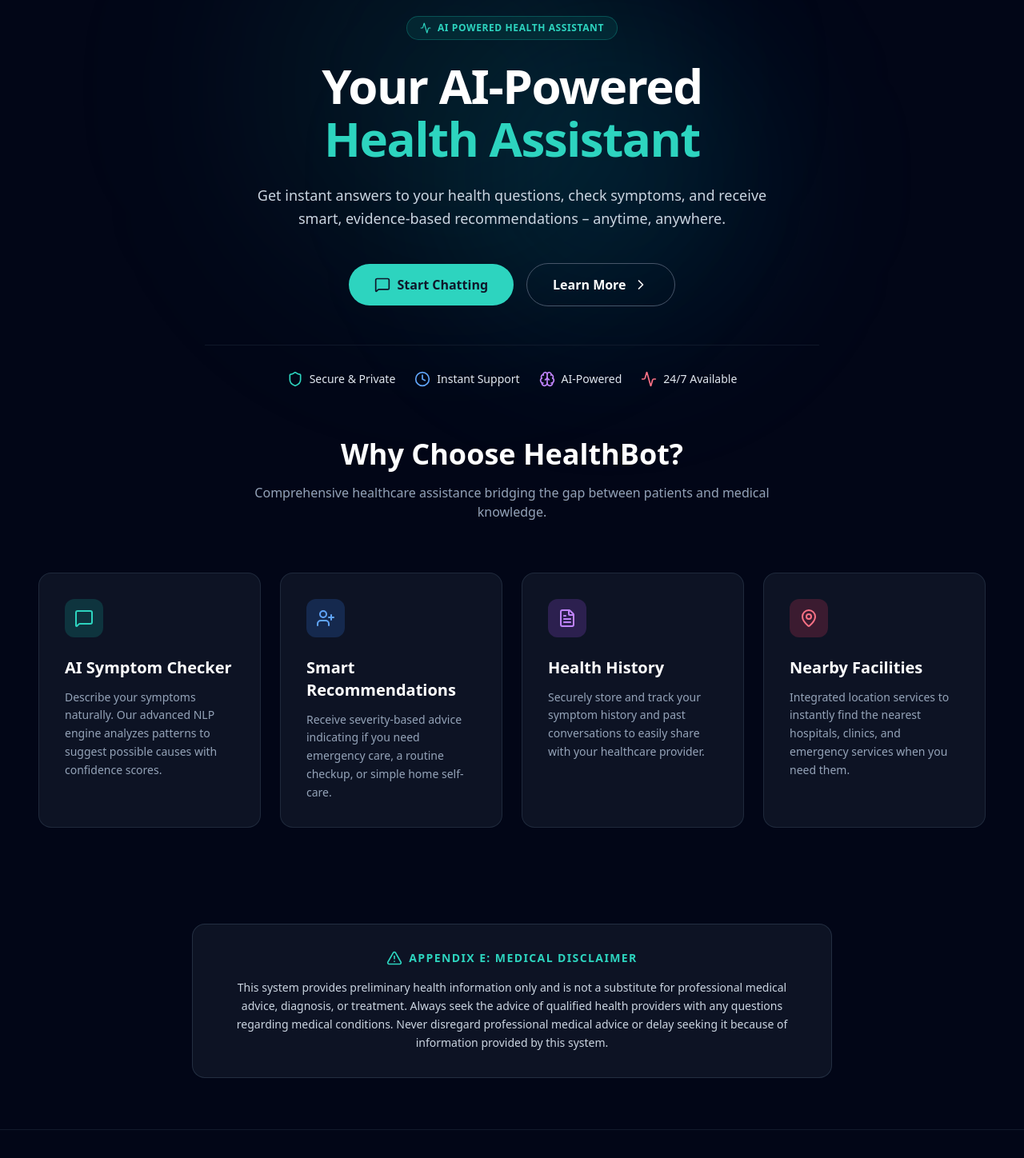
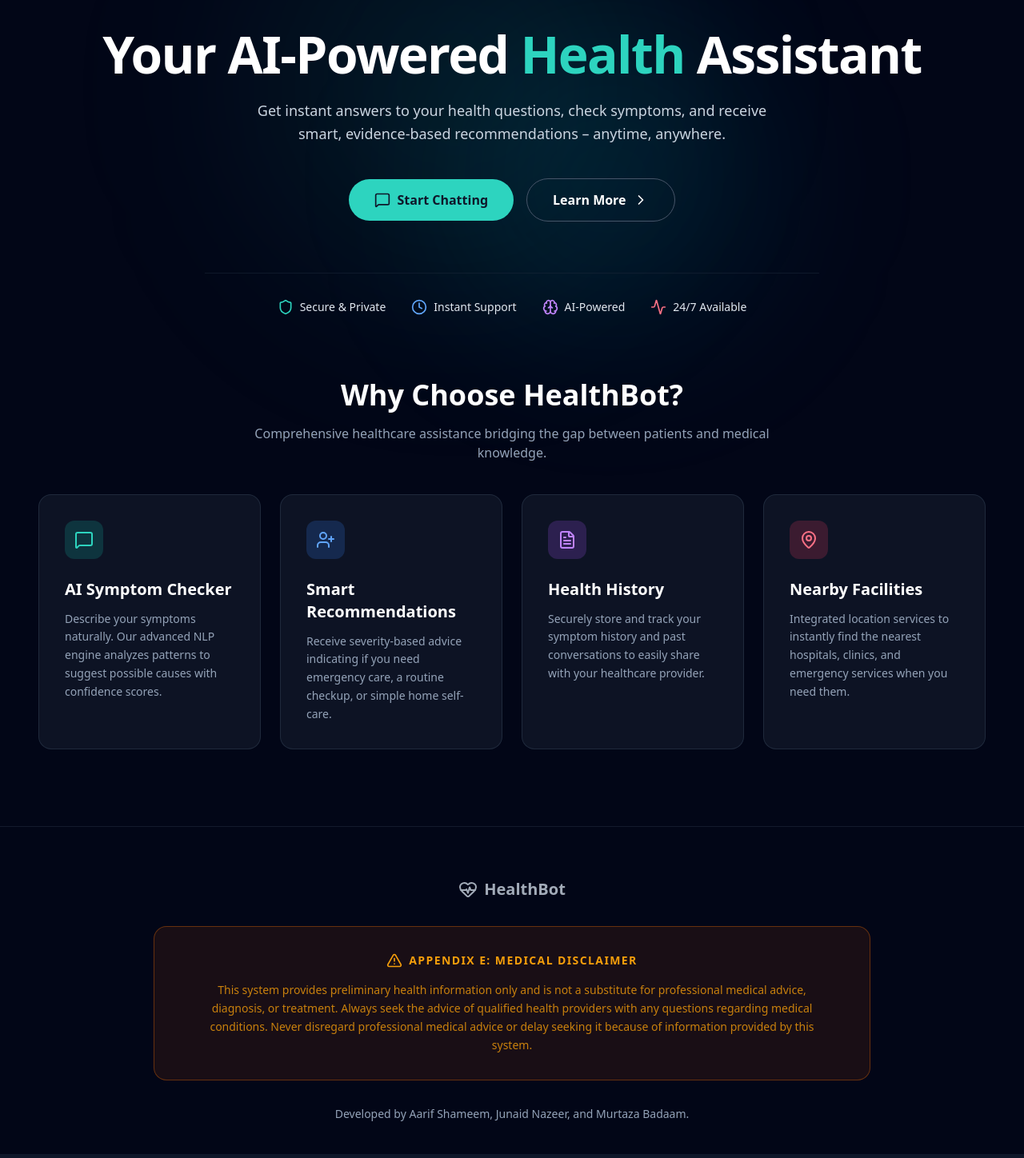
Before and after one commit to junaidnazeer/HealthBot-fullstack, a React (Create React App) app in the folder frontend/: page / in a window 1280 px wide. Shown: the part 140-1588 px from the top of the page at 80% size. Built offline with nearby package versions, Linux system fonts and the light colour scheme.

Commit message:
style: matched photo layout, fixed hero spacing and footer grouping

```diff
--- a/frontend/src/pages/home.js
+++ b/frontend/src/pages/home.js
@@ -69,16 +69,11 @@ export default function Home() {
       </nav>
 
       {/* Hero Section - Centered Layout */}
-      <main className="relative pt-40 pb-8 px-12 max-w-[1000px] mx-auto flex flex-col items-center text-center z-10">
-        {/* Top Badge matching the photo */}
-        <div className="inline-flex items-center gap-2 px-4 py-1.5 rounded-full border border-teal-500/30 bg-teal-500/10 text-teal-400 text-xs font-bold tracking-wider mb-6">
-          <Activity size={14} />
-          AI POWERED HEALTH ASSISTANT
-        </div>
-
-        <h1 className="text-6xl font-extrabold tracking-tight text-white mb-6 leading-[1.1]">
-          Your AI-Powered <br />
-          <span className="text-teal-400">Health Assistant</span>
+      <main className="relative pt-44 pb-12 px-12 max-w-[1200px] mx-auto flex flex-col items-center text-center z-10">
+        {/* Heading on one line matching the photo */}
+        <h1 className="text-5xl lg:text-[4rem] font-extrabold tracking-tight text-white mb-6 whitespace-nowrap">
+          Your AI-Powered <span className="text-teal-400">Health</span>{" "}
+          Assistant
         </h1>
 
         <p className="text-lg text-slate-300 mb-10 leading-relaxed max-w-2xl mx-auto">
@@ -86,7 +81,7 @@ export default function Home() {
           receive smart, evidence-based recommendations – anytime, anywhere.
         </p>
 
-        <div className="flex flex-row items-center justify-center gap-4 mb-12">
+        <div className="flex flex-row items-center justify-center gap-4 mb-16">
           <Link
             to="/chat"
             className="px-8 py-3.5 text-base font-bold text-slate-900 bg-teal-400 hover:bg-teal-300 rounded-full transition-all flex items-center gap-2"
@@ -101,7 +96,7 @@ export default function Home() {
         </div>
 
         {/* Trust Badges (+ 24/7 Added) - Centered */}
-        <div className="flex flex-row items-center justify-center gap-6 pt-8 border-t border-slate-800/50 w-full max-w-3xl mx-auto">
+        <div className="flex flex-row items-center justify-center gap-8 pt-8 border-t border-slate-800/50 w-full max-w-3xl mx-auto">
           <div className="flex items-center gap-2">
             <Shield className="h-5 w-5 text-teal-400" />
             <span className="text-sm font-medium text-slate-200">
@@ -132,9 +127,9 @@ export default function Home() {
       {/* Features Section - Centered matching the photo */}
       <section
         id="features"
-        className="pt-8 pb-20 px-12 relative z-20 max-w-[1400px] mx-auto"
+        className="pt-8 pb-16 px-12 relative z-20 max-w-[1400px] mx-auto"
       >
-        <div className="text-center mb-16">
+        <div className="text-center mb-10">
           <h2 className="text-4xl font-bold mb-4 text-white">
             Why Choose HealthBot?
           </h2>
@@ -204,16 +199,23 @@ export default function Home() {
         </div>
       </section>
 
-      {/* Centered Medical Disclaimer Box matching the photo */}
-      <div className="max-w-4xl mx-auto mt-10 mb-16 px-12">
-        <div className="bg-slate-800/40 border border-slate-700/60 rounded-2xl p-8 text-center">
+      {/* Footer structured exactly like the photo: Logo -> Disclaimer -> Copyright */}
+      <footer className="border-t border-slate-800/60 pt-16 pb-10 px-12 flex flex-col items-center justify-center w-full mt-8">
+        {/* 1. Logo at the top */}
+        <div className="flex items-center gap-2 opacity-80 mb-8">
+          <HeartPulse className="h-6 w-6 text-slate-300" />
+          <span className="text-xl font-bold text-slate-300">HealthBot</span>
+        </div>
+
+        {/* 2. Medical Disclaimer Box in the middle */}
+        <div className="bg-amber-900/20 border border-amber-700/50 rounded-2xl p-8 text-center max-w-4xl mx-auto mb-8 w-full">
           <div className="flex items-center justify-center gap-2 mb-4">
-            <AlertTriangle className="h-5 w-5 text-teal-400" />
-            <h4 className="text-teal-400 font-bold uppercase text-sm tracking-widest">
+            <AlertTriangle className="h-5 w-5 text-amber-500" />
+            <h4 className="text-amber-500 font-bold uppercase text-sm tracking-widest">
               Appendix E: Medical Disclaimer
             </h4>
           </div>
-          <p className="text-slate-300 text-sm leading-relaxed max-w-3xl mx-auto">
+          <p className="text-amber-500/80 text-sm leading-relaxed max-w-3xl mx-auto">
             This system provides preliminary health information only and is not
             a substitute for professional medical advice, diagnosis, or
             treatment. Always seek the advice of qualified health providers with
@@ -222,20 +224,11 @@ export default function Home() {
             information provided by this system.
           </p>
         </div>
-      </div>
 
-      {/* Footer with updated centered text */}
-      <footer className="border-t border-slate-800/60 py-8 px-12">
-        <div className="max-w-[1400px] mx-auto flex flex-col items-center justify-center gap-4">
-          <div className="flex items-center gap-2 opacity-80">
-            <HeartPulse className="h-6 w-6 text-slate-300" />
-            <span className="text-xl font-bold text-slate-300">HealthBot</span>
-          </div>
-
-          <p className="text-slate-400 text-sm font-medium text-center">
-            Developed by Aarif Shameem, Junaid Nazeer, and Murtaza Badaam.
-          </p>
-        </div>
+        {/* 3. Copyright text at the bottom */}
+        <p className="text-slate-400 text-sm font-medium text-center">
+          Developed by Aarif Shameem, Junaid Nazeer, and Murtaza Badaam.
+        </p>
       </footer>
     </div>
   );
```
